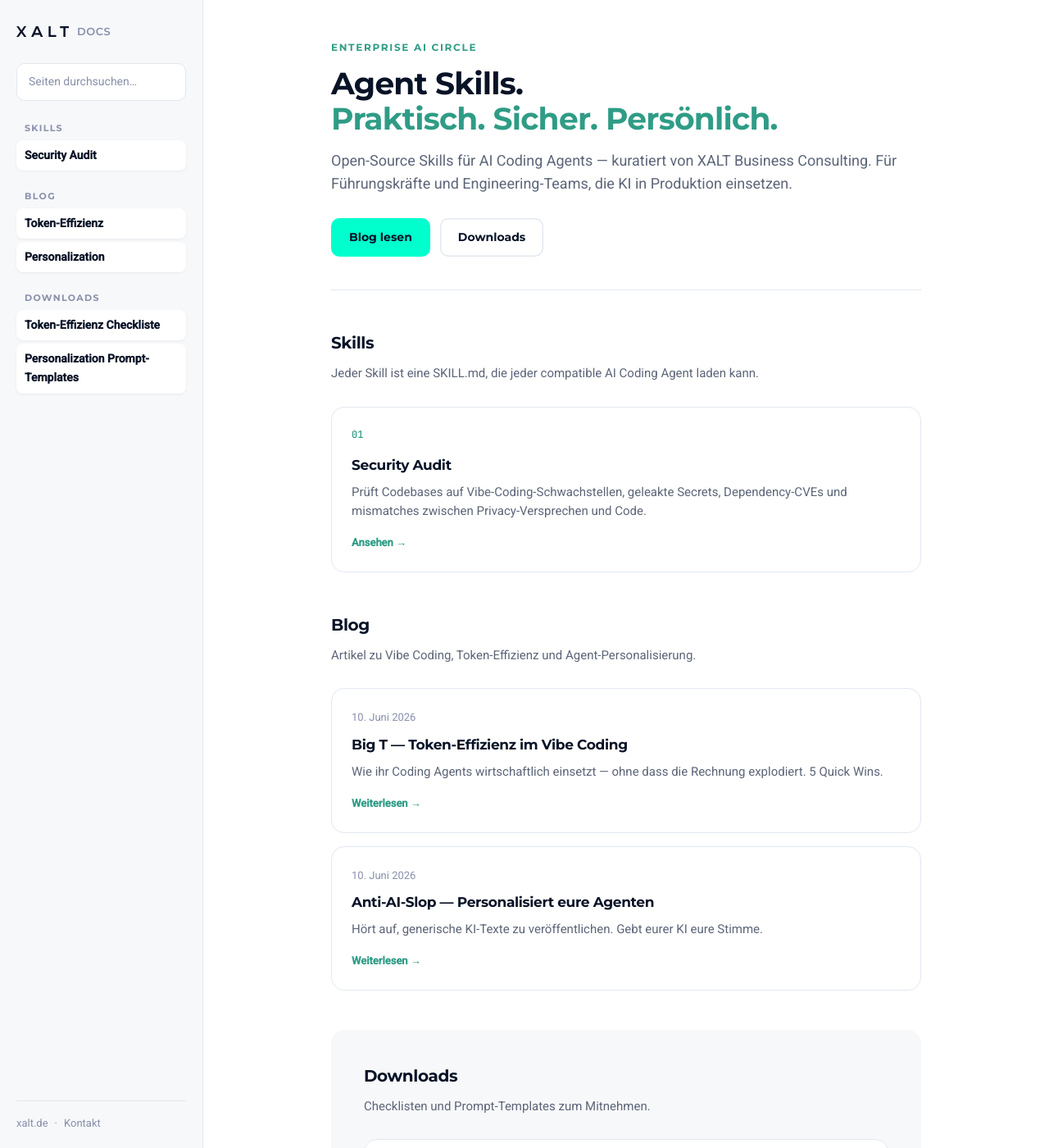
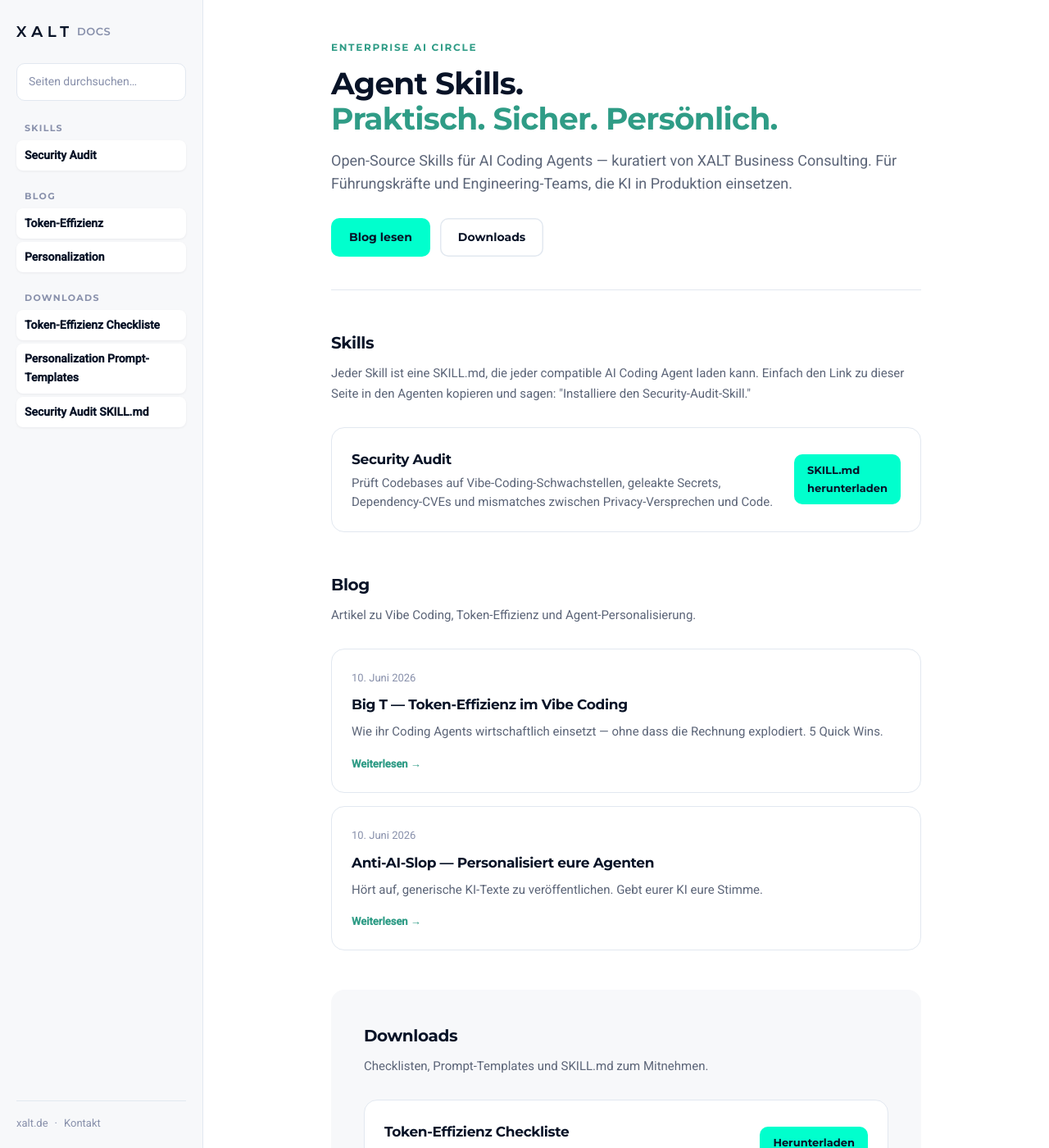
Before and after one commit to Enterprise-AI-Circle/agent-skills, a Jekyll site: the page built from index.md, in a window 1280 px wide and 1400 px high. Shown: the whole window at 82% size. Built offline with Jekyll 4.4.1, drawn with Linux system fonts in a browser that asks for light colours; some of the changed text lies outside the part shown.

Commit message:
feat: beginner-friendly install + no GitHub links
- Remove all direct GitHub links from nav, index, and README
- Add beginner install instructions: 'open this page in your agent, say install the skill'
- Add Security Audit SKILL.md as downloadable file
- Add download buttons for all skills and downloads
- Rewrite security-audit/README.md in German with simple install steps
- Update README.md with beginner-friendly install section

```diff
--- a/_data/nav.yml
+++ b/_data/nav.yml
@@ -1,7 +1,7 @@
 - title: Skills
   links:
     - label: Security Audit
-      url: https://github.com/Enterprise-AI-Circle/agent-skills/tree/main/security-audit
+      url: /
 
 - title: Blog
   links:
@@ -16,3 +16,5 @@
       url: /assets/downloads/token-effizienz-checkliste.md
     - label: Personalization Prompt-Templates
       url: /assets/downloads/personalization-prompt-templates.md
+    - label: Security Audit SKILL.md
+      url: /assets/downloads/security-audit-skill.md
--- a/index.md
+++ b/index.md
@@ -17,15 +17,16 @@
 <section class="section">
   <div class="section-head">
     <h2>Skills</h2>
-    <p>Jeder Skill ist eine SKILL.md, die jeder compatible AI Coding Agent laden kann.</p>
+    <p>Jeder Skill ist eine SKILL.md, die jeder compatible AI Coding Agent laden kann. Einfach den Link zu dieser Seite in den Agenten kopieren und sagen: "Installiere den Security-Audit-Skill."</p>
   </div>
   <div class="card-grid card-grid-1">
-    <a class="card card-link" href="https://github.com/Enterprise-AI-Circle/agent-skills/tree/main/security-audit">
-      <span class="card-kicker">01</span>
-      <h3>Security Audit</h3>
-      <p>Prüft Codebases auf Vibe-Coding-Schwachstellen, geleakte Secrets, Dependency-CVEs und mismatches zwischen Privacy-Versprechen und Code.</p>
-      <span class="card-more">Ansehen →</span>
-    </a>
+    <div class="card card-download">
+      <div>
+        <h3>Security Audit</h3>
+        <p>Prüft Codebases auf Vibe-Coding-Schwachstellen, geleakte Secrets, Dependency-CVEs und mismatches zwischen Privacy-Versprechen und Code.</p>
+      </div>
+      <a class="btn btn-primary btn-sm" href="{{ '/assets/downloads/security-audit-skill.md' | relative_url }}" download>SKILL.md herunterladen</a>
+    </div>
   </div>
 </section>
 
@@ -53,7 +54,7 @@
 <section class="section section-tint">
   <div class="section-head">
     <h2>Downloads</h2>
-    <p>Checklisten und Prompt-Templates zum Mitnehmen.</p>
+    <p>Checklisten, Prompt-Templates und SKILL.md zum Mitnehmen.</p>
   </div>
   <div class="card-grid card-grid-1">
     <div class="card card-download">
@@ -70,5 +71,12 @@
       </div>
       <a class="btn btn-primary btn-sm" href="{{ '/assets/downloads/personalization-prompt-templates.md' | relative_url }}" download>Herunterladen</a>
     </div>
+    <div class="card card-download">
+      <div>
+        <h3>Security Audit SKILL.md</h3>
+        <p>Die vollständige Skill-Definition. In den Agenten kopieren und loslegen.</p>
+      </div>
+      <a class="btn btn-primary btn-sm" href="{{ '/assets/downloads/security-audit-skill.md' | relative_url }}" download>Herunterladen</a>
+    </div>
   </div>
 </section>
```
Also changed, not shown: assets/downloads/security-audit-skill.md (added, +144 -0 lines), security-audit/README.md (+69 -41 lines), README.md.
